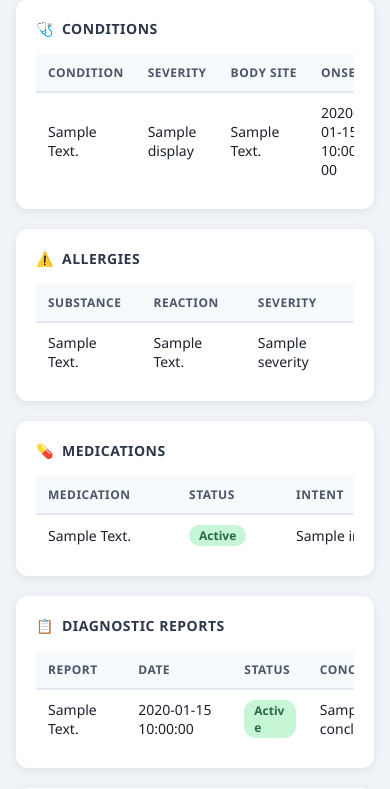
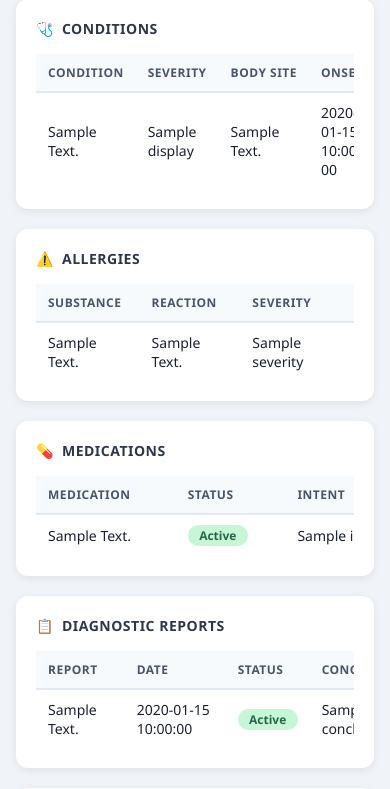
Before and after one commit to HussainFamHacks/dips, a Flask app: template templates/report.html in a window 390 px wide. Shown: the part 319-1108 px from the top of the page. Run offline with Flask 3, Linux system fonts and the light colour scheme; the template is opened without the code that fills it: most values are stand-ins (such as "Sample title", 1, 10 or a date in 2020).

Commit message:
Fix pill labels wrapping on mobile

```diff
--- a/templates/report.html
+++ b/templates/report.html
@@ -120,6 +120,9 @@
       text-transform: capitalize;
       background: #edf2f7;
       color: #4a5568;
+      white-space: nowrap;
+      min-width: 60px;
+      text-align: center;
     }
     .pill-active   { background: #c6f6d5; color: #276749; }
     .pill-final    { background: #bee3f8; color: #2a69ac; }
```
